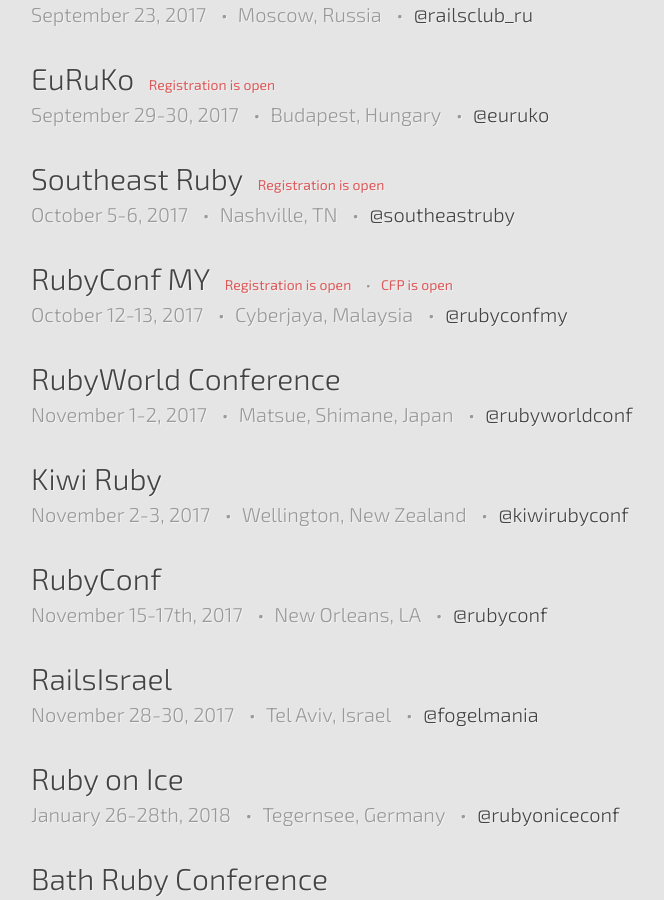
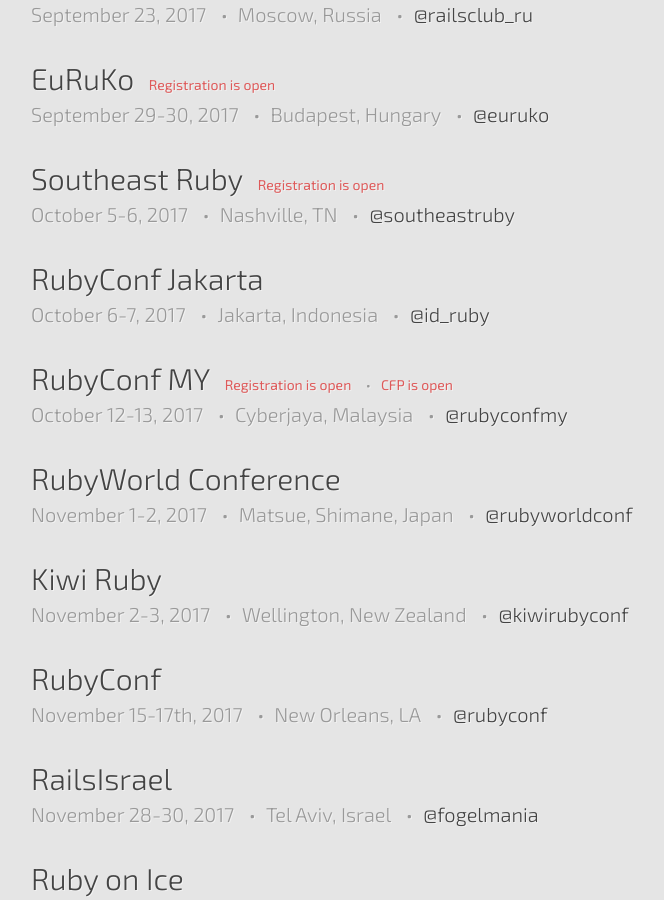
Before and after one commit to ruby-conferences/ruby-conferences.github.io, a Jekyll site: the page built from index.html, in a window 1280 px wide and 900 px high, scrolled down 1002 px. Shown: the whole window, without its empty margins (209-873 px from the left). Built offline with Jekyll 4.4.1, drawn with Linux system fonts in a browser that asks for light colours.

Commit message:
Add rubyConf Jakarta 2017

```diff
--- a/_data/current.yml
+++ b/_data/current.yml
@@ -47,6 +47,12 @@
   twitter: southeastruby
   reg_phrase: Registration is open
 
+- name: RubyConf Jakarta
+  location: Jakarta, Indonesia
+  dates: "October 6-7, 2017"
+  url: http://ruby.id/conf/2017
+  twitter: id_ruby
+
 - name: RubyConf MY
   location: Cyberjaya, Malaysia
   dates: "October 12-13, 2017"
```
